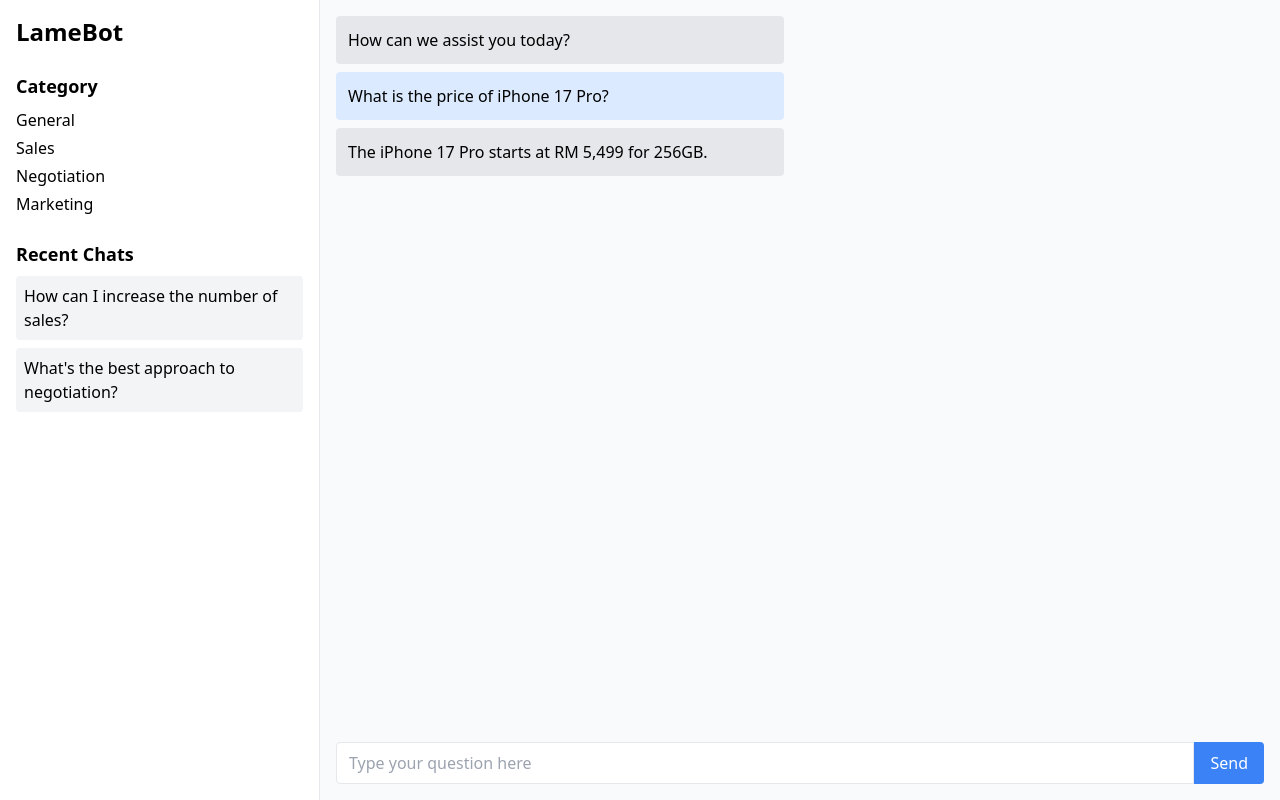
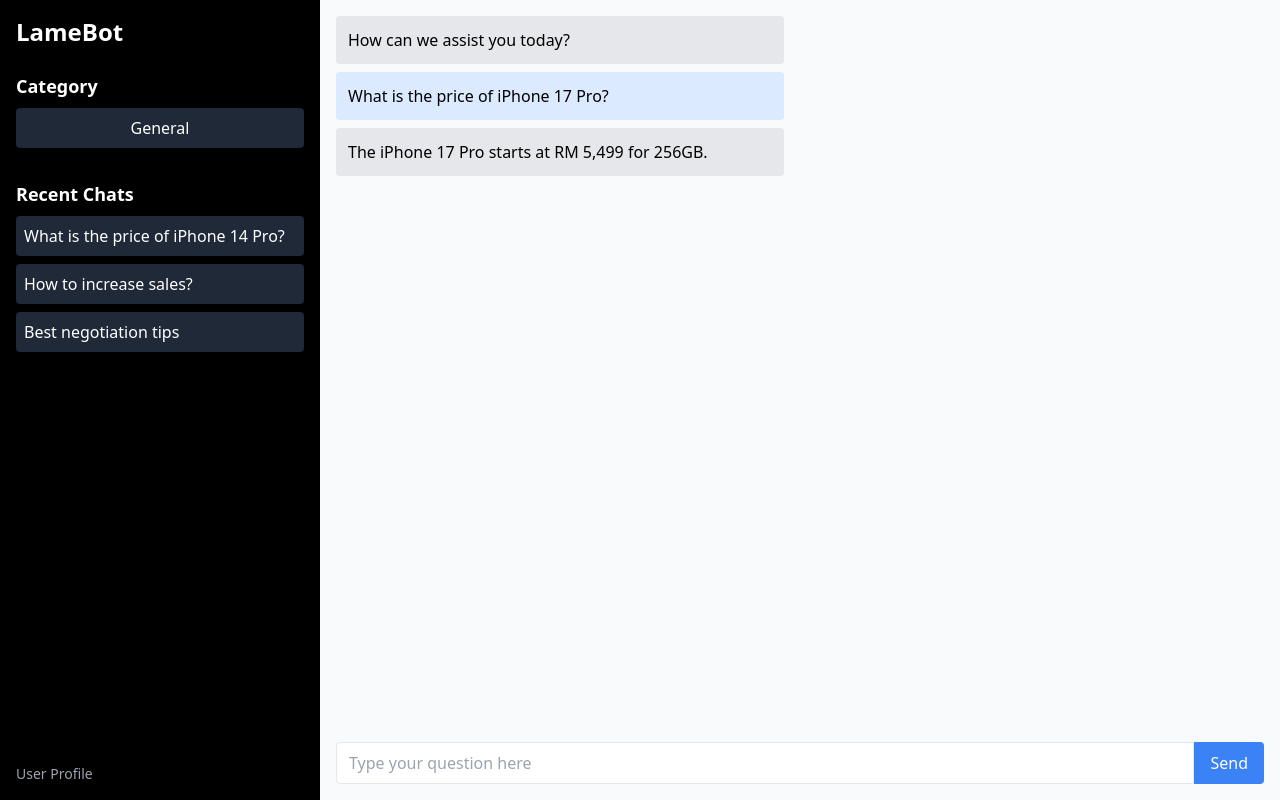
Before and after one commit to chaywen/retail-chatbot, a React (Create React App) app: page / in a window 1280 px wide. Built offline with nearby package versions, Linux system fonts and the light colour scheme.

Commit message:
Update Sidebar.jsx

```diff
--- a/src/components/Sidebar.jsx
+++ b/src/components/Sidebar.jsx
@@ -2,25 +2,30 @@ import React from 'react';
 
 export default function Sidebar() {
   return (
-    <div className="w-1/4 bg-white border-r p-4 overflow-y-auto">
+    <div className="w-1/4 bg-black text-white p-4 flex flex-col justify-between h-screen">
+      <div>
         <h1 className="text-2xl font-bold mb-6">LameBot</h1>
 
         <div className="mb-6">
           <h2 className="text-lg font-semibold mb-2">Category</h2>
-        <ul className="space-y-1">
-          {['General', 'Sales', 'Negotiation', 'Marketing'].map((cat) => (
-            <li key={cat} className="cursor-pointer hover:underline">{cat}</li>
-          ))}
-        </ul>
+          <button className="w-full bg-gray-800 hover:bg-gray-700 text-white py-2 px-4 rounded mb-2">
+            General
+          </button>
         </div>
 
         <div>
           <h2 className="text-lg font-semibold mb-2">Recent Chats</h2>
           <ul className="space-y-2">
-          <li className="p-2 bg-gray-100 rounded hover:bg-gray-200 cursor-pointer">How can I increase the number of sales?</li>
-          <li className="p-2 bg-gray-100 rounded hover:bg-gray-200 cursor-pointer">What's the best approach to negotiation?</li>
+            {['What is the price of iPhone 14 Pro?', 'How to increase sales?', 'Best negotiation tips'].map((chat, idx) => (
+              <li key={idx} className="bg-gray-800 hover:bg-gray-700 p-2 rounded cursor-pointer">
+                {chat}
+              </li>
+            ))}
           </ul>
         </div>
       </div>
+
+      <div className="mt-6 text-sm text-gray-400">User Profile</div>
+    </div>
   );
 }
```
Lines whose indentation alone changed are shown as unchanged.
